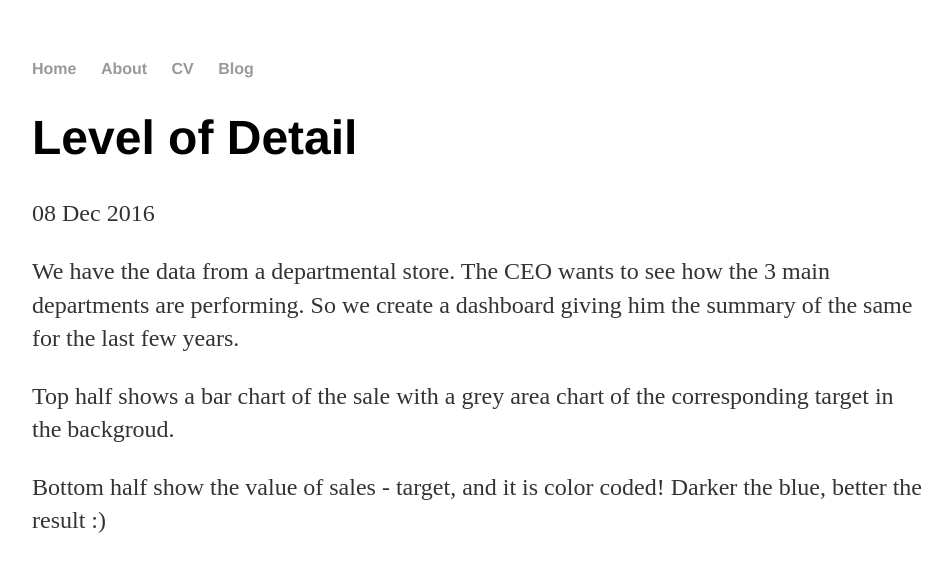
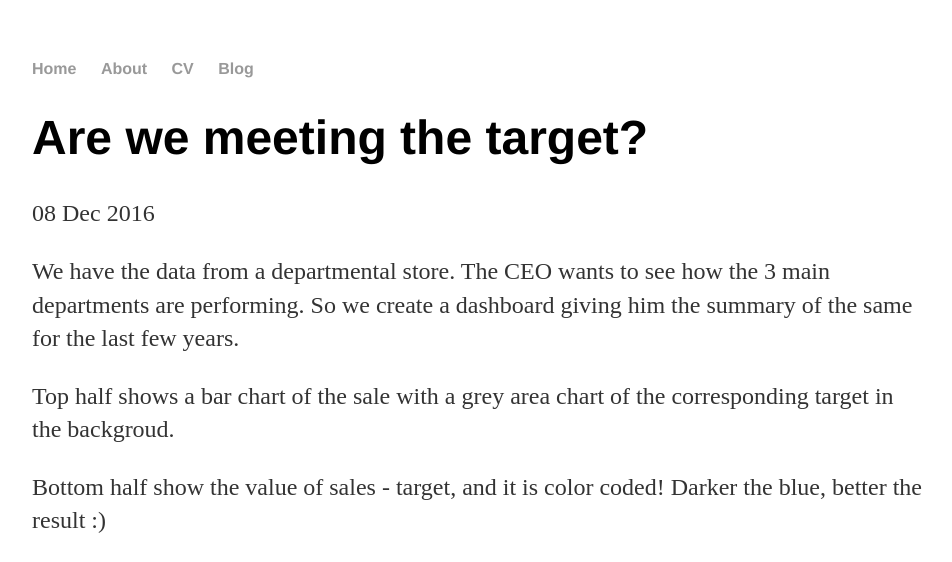
Before and after one commit to nachiketmparanjape2/nachiketmparanjape2.github.io, a Jekyll site: the page built from _posts/2016-12-08-Target-Analysis.md, in a window 1280 px wide, cut to the strip 0-562 px from the top of the page. Shown: the whole strip, without its empty margins (160-1112 px from the left). Built offline with Jekyll 4.4.1, drawn with Linux system fonts in a browser that asks for light colours; some of the changed text lies outside the part shown.

Commit message:
Update 2016-12-08-Target-Analysis.md

```diff
--- a/_posts/2016-12-08-Target-Analysis.md
+++ b/_posts/2016-12-08-Target-Analysis.md
@@ -1,6 +1,6 @@
 ---
 layout: post
-title: "Level of Detail"
+title: "Are we meeting the target?"
 date: 2016-12-08
 ---
 
@@ -10,6 +10,8 @@ Top half shows a bar chart of the sale with a grey area chart of the correspondi
 
 Bottom half show the value of sales - target, and it is color coded! Darker the blue, better the result :)
 
+This should give an insight on the sales performance of each department, giving us the absolute trends. Also, we can define the targets better using this data.
+
 <div class="Tableau_Embed">
 <p>
 
```
